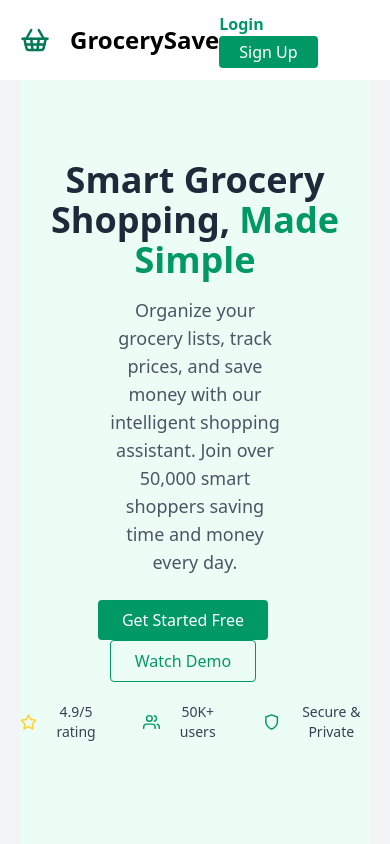
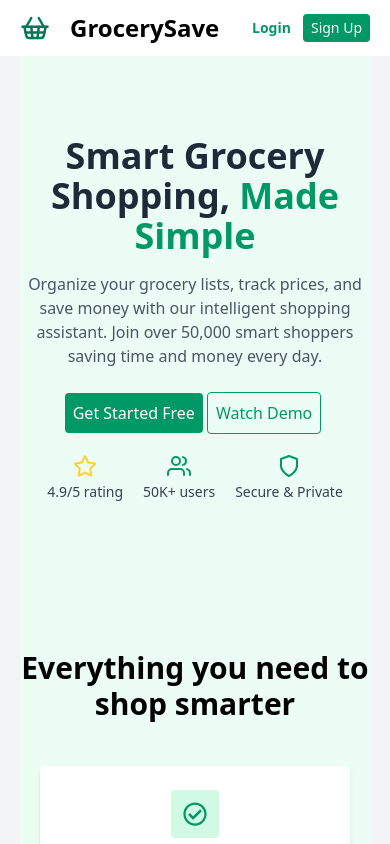
Before and after one commit to AbdulSamad676/grocery-bud, a React (Vite) app: page / in a window 390 px wide. Shown: the top 844 px of the page. Built offline with nearby package versions, Linux system fonts and the light colour scheme.

Commit message:
update:small responsiveness issues fixed

```diff
--- a/src/components/Header.jsx
+++ b/src/components/Header.jsx
@@ -2,7 +2,7 @@ import React from "react";
 import { LuShoppingBasket } from "react-icons/lu";
 import { useSelector, useDispatch } from "react-redux";
 import { useNavigate } from "react-router-dom";
-import { logOut } from "../store/slices/authSlice";
+import { logOut } from "../store/slices/AuthSlice";
 
 const Header = ({ isDashboard }) => {
   const navigate = useNavigate();
@@ -27,7 +27,7 @@ const Header = ({ isDashboard }) => {
           <>
             <p className="userEmail text-emerald-600">{user.email}</p>
             <button
-              className="bg-emerald-700 text-white px-5 py-1 rounded-md"
+              className="bg-emerald-700 text-white text-sm md:text-base px-2 md:px-5 py-1 rounded-md"
               onClick={handleLogout}
             >
               Logout
@@ -35,15 +35,15 @@ const Header = ({ isDashboard }) => {
           </>
         ) : (
           // Display sign-in and sign-up buttons for main layout
-          <nav className="space-x-6">
+          <nav className="space-x-1 md:space-x-6">
             <button
-              className="text-emerald-600 font-semibold"
+              className="text-emerald-600 font-semibold text-sm md:text-base px-2 md:px-5 py-1"
               onClick={() => navigate("/login")}
             >
               Login
             </button>
             <button
-              className="bg-emerald-600 text-white px-5 py-1 rounded"
+              className="bg-emerald-600 text-white  rounded text-sm md:text-base px-2 md:px-5 py-1"
               onClick={() => navigate("/sign-up")}
             >
               Sign Up
--- a/src/layouts/MainLayout.jsx
+++ b/src/layouts/MainLayout.jsx
@@ -16,7 +16,7 @@ const MainLayout = ({ children }) => {
       <main className="flex-grow bg-gray-100 px-5">{children}</main>
 
       {/* Footer */}
-      <footer className="bg-emerald-700 text-white p-4 text-center">
+      <footer className="bg-emerald-800 text-white p-4 text-center">
         <Footer />
       </footer>
     </div>
--- a/src/pages/Landing/LandingPage.jsx
+++ b/src/pages/Landing/LandingPage.jsx
@@ -1,5 +1,5 @@
 import React, { useState } from "react";
-import Header from "../../components/Header";
+// import Header from "../../components/Header";
 import { FaRegCheckCircle, FaRegStar } from "react-icons/fa";
 import { FiShield, FiUsers } from "react-icons/fi";
 import { IoIosSearch, IoMdTime } from "react-icons/io";
@@ -20,28 +20,28 @@ const Hero = () => (
       Smart Grocery Shopping,{" "}
       <span className="text-emerald-600">Made Simple</span>
     </h1>
-    <p className="text-lg text-gray-600 mb-6 w-3/6 mx-auto">
+    <p className="text:sm md:text-lg text-gray-600 mb-6 w-full mx-0  md:w-3/6 md:mx-auto">
       Organize your grocery lists, track prices, and save money with our
       intelligent shopping assistant. Join over 50,000 smart shoppers saving
       time and money every day.
     </p>
-    <div className="space-x-6">
-      <button className="bg-emerald-600 text-white px-6 py-2 rounded">
+    <div className="space-x-1 md:space-x-6">
+      <button className="bg-emerald-600 text-white px-2 md:px-6 py-2 rounded">
         Get Started Free
       </button>
-      <button className="border border-emerald-600 text-emerald-600 px-6 py-2 rounded">
+      <button className="border border-emerald-600 text-emerald-600 px-2 md:px-6  py-2 rounded">
         Watch Demo
       </button>
-      <div className="flex gap-10 justify-center my-5">
-        <div className="rating flex gap-3 items-center">
+      <div className="flex gap-5 md:gap-10 justify-center my-5">
+        <div className="rating flex flex-col md:flex-row gap-1 md:gap-3 items-center">
           <FaRegStar className="text-amber-300" size={24} />
           <p className="font-normal text-gray-700 text-sm">4.9/5 rating</p>
         </div>
-        <div className="users  flex gap-3 items-center">
+        <div className="users  flex flex-col md:flex-row gap-1 md:gap-3 items-center">
           <FiUsers className="text-emerald-600" size={24} />
           <p className="font-normal text-gray-700 text-sm">50K+ users</p>
         </div>
-        <div className="security  flex gap-3 items-center">
+        <div className="security  flex flex-col md:flex-row gap-1 md:gap-3 items-center">
           <FiShield className="text-emerald-600" size={24} />
           <p className="font-normal text-gray-700 text-sm">Secure & Private</p>
         </div>
@@ -76,12 +76,12 @@ const Features = () => (
       ].map((feature, index) => (
         <div
           key={index}
-          className="flex flex-col gap-3 p-6 bg-white shadow-md rounded text-center md:text-left"
+          className="hover:scale-105 transition-transform duration-300 flex flex-col gap-3 p-6 bg-white shadow-md rounded text-center md:text-left"
         >
           <span className="text-emerald-600 p-3 rounded bg-emerald-100 mx-auto md:mx-0 w-fit">
             {feature.icon}
           </span>
-          <h3 className="text-xl font-bold ">{feature.title}</h3>
+          <h3 className="text-xl font-bold">{feature.title}</h3>
           <p className="text-gray-600">{feature.desc}</p>
         </div>
       ))}
@@ -209,7 +209,10 @@ const HowItWorks = () => {
           <div className="flex flex-col md:flex-row my-5 gap-5 justify-between">
             {steps[currentStep].items?.map((item) => {
               return (
-                <div className="stepCard w-full p-4 rounded bg-gray-100 flex gap-3 flex-col items-center hover:bg-emerald-50">
+                <div
+                  className="stepCard hover:scale-105 transition-transform duration-300
+                  w-full p-4 rounded bg-gray-100 flex gap-3 flex-col items-center hover:bg-emerald-50"
+                >
                   <span className="text-emerald-600 text-2xl">{item.icon}</span>
                   <p className="text-sm font-semibold text-gray-700">
                     {item.labelText}
@@ -276,7 +279,7 @@ const Testimonials = () => (
       ].map((testimonial, index) => (
         <div
           key={index}
-          className="p-10 flex flex-col gap-3 bg-white shadow-md rounded"
+          className="hover:scale-105 transition-transform duration-300 p-10 flex flex-col gap-3 bg-white shadow-md rounded"
         >
           <div className="flex items-center gap-2">
             <span className="font-extrabold w-12 h-12 bg-emerald-100 text-emerald-600 flex justify-center items-center rounded-full">
```
Also changed, not shown: src/layouts/DashboardLayout.jsx (+1 -57 lines).
